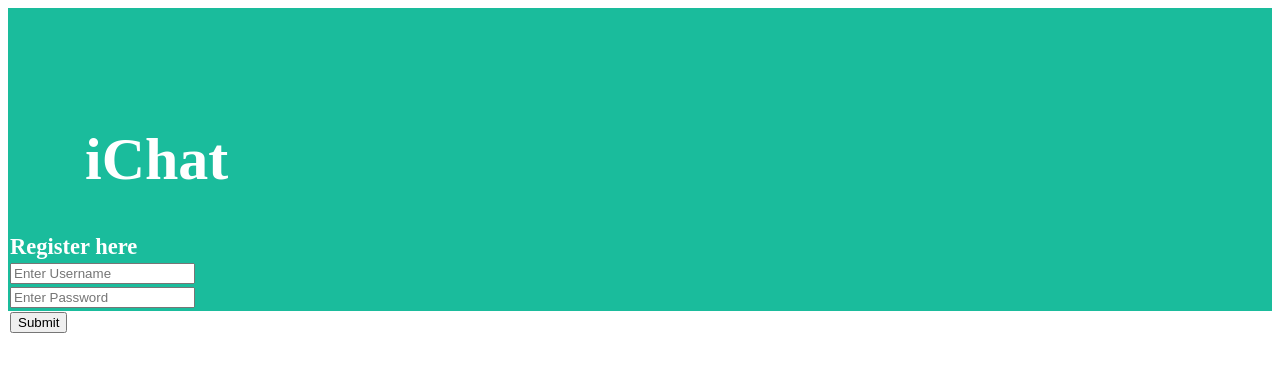
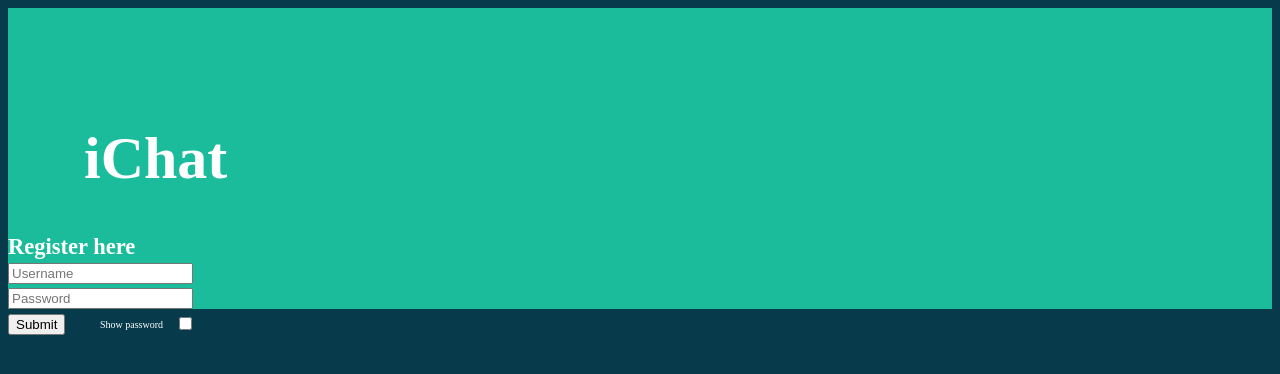
Before and after one commit to NiclasCarlsson92/Chat_Application_N_F_J, a Flask app: page / in a window 1280 px wide. Shown: the top 374 px of the page. Run offline with Flask 2, Linux system fonts and the light colour scheme.

Commit message:
Added stuff in HTML and CSS

```diff
--- a/static/css/main.css
+++ b/static/css/main.css
@@ -1,5 +1,5 @@
 .header {
-    padding: 77px;
+    padding: 76px;
     text-align: left;
     background: #1abc9c;
     color: white;
@@ -10,29 +10,48 @@
     font-size: 15px;
     position: absolute;
     top: 215px;
-    left: 10px;
+    left: 8px;
     color: white;
     text-align: left;
-
 }
 
 .button_username {
     position: absolute;
     top: 263px;
-    left: 10px;
+    left: 8px;
     text-align: left;
 }
 
 .button_password {
     position: absolute;
-    top: 287px;
-    left: 10px;
+    top: 288px;
+    left: 8px;
     text-align: left;
 }
 
 .button_submit {
     position: absolute;
-    top: 312px;
-    left: 10px;
+    top: 314px;
+    left: 8px;
     text-align: left;
 }
+
+.page {
+    background-color: #073B4C;
+}
+
+.toggle_show_password {
+    position: absolute;
+    top: 314px;
+    left: 175px;
+}
+
+.header_pw {
+    font-size: 10px;
+    position: absolute;
+    top: 309px;
+    left: 100px;
+    color: white;
+    text-align: left;
+
+}
--- a/templates/base-template.html
+++ b/templates/base-template.html
@@ -5,7 +5,7 @@
     <title>Chat</title>
     <link rel="stylesheet" href="{{ url_for('static', filename='css/main.css') }}" />
 </head>
-<body style="border: aqua">
+<body class="page" style="border: aqua">
 
     <div class="header">
         <h1>iChat</h1>
@@ -14,21 +14,40 @@
     <div class="header2">
         <h2>Register here</h2>
     </div>
+    <div class="header_pw">
+        <p>
+            Show password
+        </p>
+    </div>
 
     <div class="button_username">
-        <form action="/user" method="POST">
-            <input type="text" name="Username" placeholder="Enter Username" />
+        <form method="POST">
+            <input type="text" name="Username" placeholder="Username"/>
         </form>
     </div>
     <div class="button_password">
-        <form action="/user" method="POST">
-            <input type="text" name="Password" placeholder="Enter Password" />
+        <form method="POST">
+            <input type="password" id="passFunc" name="Password" placeholder="Password" />
             <br/>
         </form>
     </div>
     <div class="button_submit">
         <input type="submit" value="Submit" >
     </div>
+    <div class="toggle_show_password">
+        <input type="checkbox" onclick="toggle_Password()">
+    </div>
+
+    <script>
+        function toggle_Password() {
+            var x = document.getElementById("passFunc");
+            if (x.type === "password") {
+                x.type = "text";
+            }else {
+                x.type = "password";
+            }
+        }
+    </script>
 
 </body>
 </html>
```
